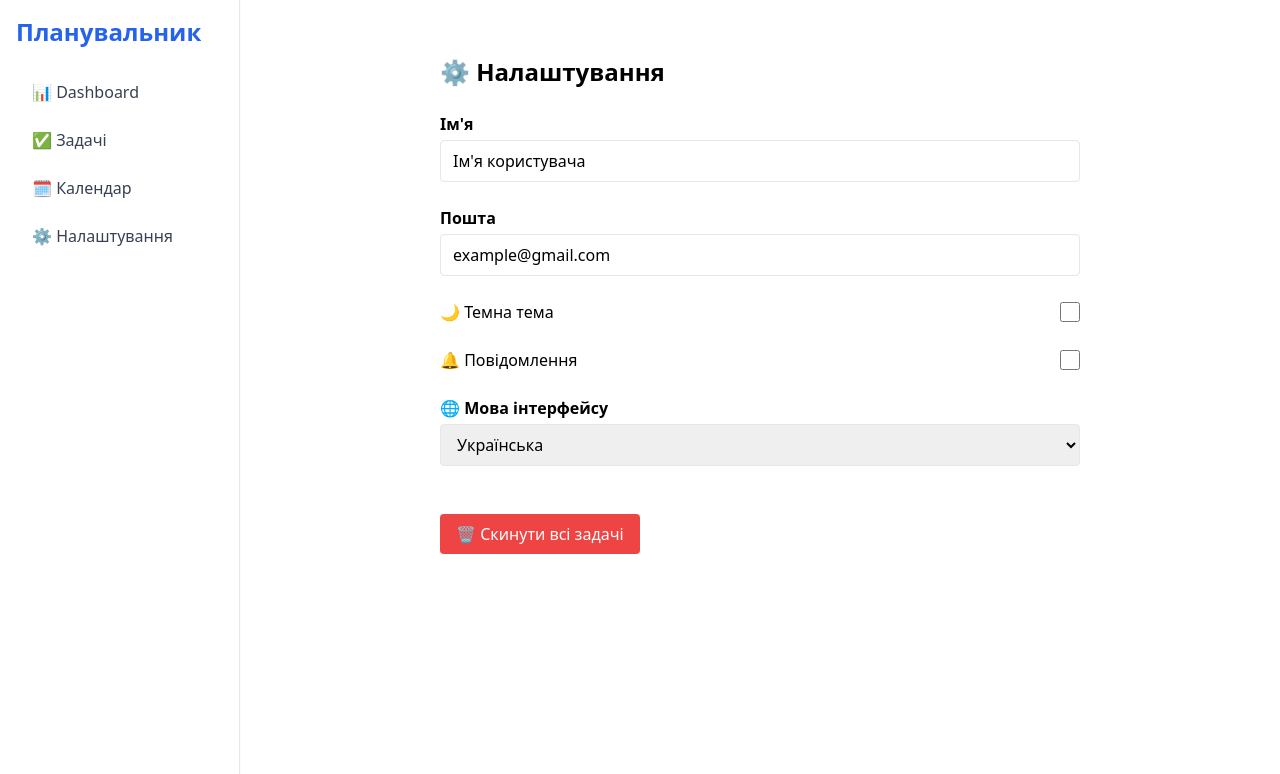
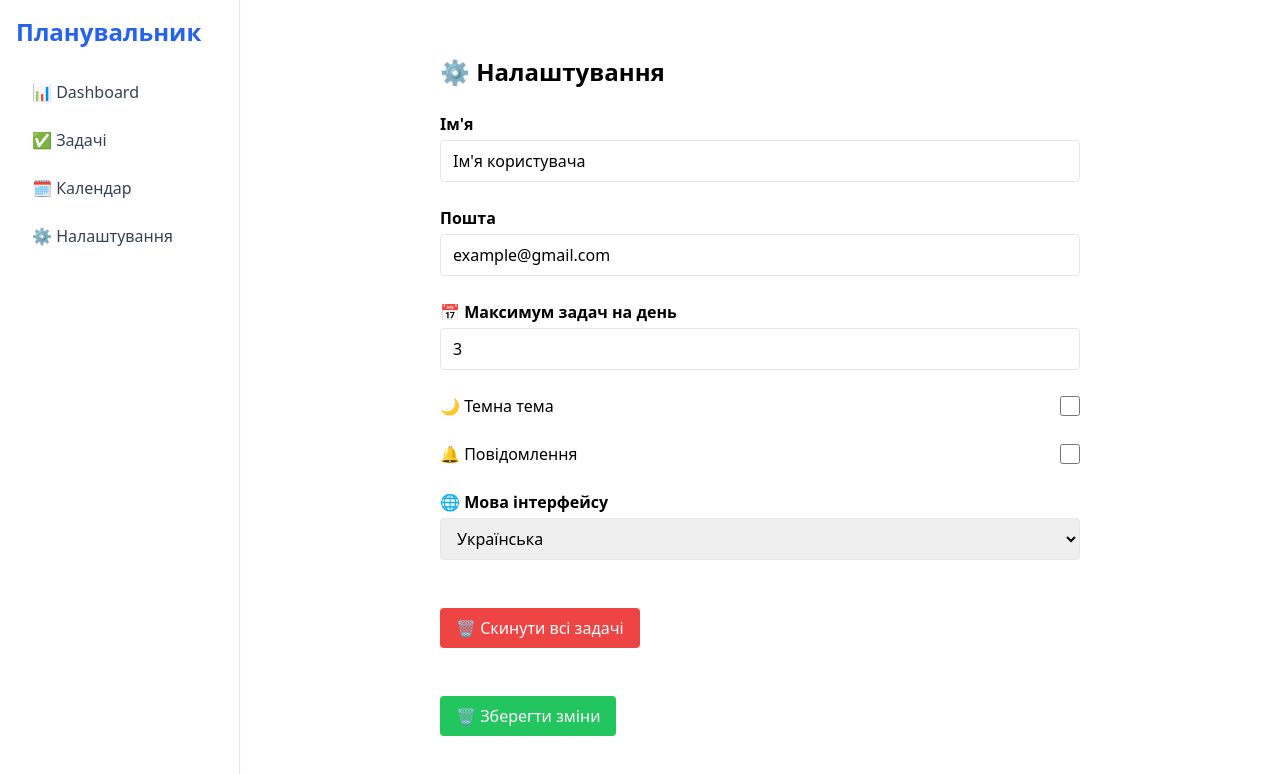
Before and after one commit to PngFormat/taskManager, a React (Create React App) app: page /settings in a window 1280 px wide. Shown: the top 774 px of the page. Built offline with nearby package versions, Linux system fonts and the light colour scheme.

Commit message:
feature: recommendation bestday for task

```diff
--- a/src/App.js
+++ b/src/App.js
@@ -12,6 +12,12 @@ function App() {
         { id: 1, title: "Закончить макет", completed: false, dueDate: "2025-08-29" },
         { id: 2, title: "Купить продукты", completed: true, dueDate: "2025-08-24" },
     ]);
+    const [maxTasksPerDay, setMaxTasksPerDay] = useState(() => {
+        const saved = localStorage.getItem("maxTasksPerDay");
+        return saved ? Number(saved) : 3;
+    })
+
+
 
     const suggestDate = () => {
         const taskCountByDate = {};
@@ -28,8 +34,33 @@ function App() {
         return dayjs().add(1, "day").format("YYYY-MM-DD");
     }
 
+    const getBestDay = () => {
+        const taskCountByDate = {};
+
+        tasks.forEach(task => {
+            taskCountByDate[task.dueDate] = (taskCountByDate[task.dueDate] || 0) + 1;
+        });
+
+        for (let i = 0; i < 7; i++) {
+            const date = dayjs().add(i, "day").format("YYYY-MM-DD");
+            if ((taskCountByDate[date] || 0) < maxTasksPerDay) {
+                return date;
+            }
+        }
+
+        return dayjs().add(1, "day").format("YYYY-MM-DD");
+
+    }
+
     const addTask = ({ title, dueDate }) => {
         const finalDueDate = dueDate || suggestDate();
+
+        const countForDate = tasks.filter((t) => t.dueDate === finalDueDate).length;
+
+        if (countForDate >= maxTasksPerDay) {
+            alert(`❌ Ви вже досягли ліміту задач (${maxTasksPerDay}) на ${finalDueDate}`);
+            return;
+        }
 
         const newTask = {
             id: Date.now(),
@@ -59,6 +90,8 @@ function App() {
         setTasks((prev) => prev.filter((t) => t.id !== id));
     };
 
+    const bestDay = getBestDay();
+
     return (
         <BrowserRouter>
             <Routes>
@@ -71,6 +104,7 @@ function App() {
                                 addTask={addTask}
                                 toggleTask={toggleTask}
                                 deleteTask={deleteTask}
+                                bestDay={bestDay}
                             />
                         }
                     />
@@ -86,7 +120,11 @@ function App() {
                             />
                         }
                     />
-                    <Route path="settings" element={<Settings />} />
+                    <Route path="settings" element={
+                        <Settings
+                            maxTasksPerDay={maxTasksPerDay}
+                            setMaxTasksPerDay={setMaxTasksPerDay}
+                    />} />
                 </Route>
             </Routes>
         </BrowserRouter>
--- a/src/pages/Home.jsx
+++ b/src/pages/Home.jsx
@@ -2,10 +2,13 @@ import { useState } from "react";
 import TaskForm from "../components/TaskForm";
 import TaskList from "../components/TaskList";
 
-export default function Home({ tasks, addTask, toggleTask, deleteTask }) {
+export default function Home({ tasks, addTask, toggleTask, deleteTask, bestDay }) {
 
     return (
         <div className="max-w-3xl mx-auto py-10 px-4">
+            <div className="mb-4 p-3 bg-yellow-100 border border-yellow-300 rounded">
+                🔮 Рекомендуемый день для новой задачи: <strong>{bestDay}</strong>
+            </div>
             <h1 className="text-3xl font-bold mb-6 text-center">🧠 Мій планувальник</h1>
             <TaskForm onAdd={addTask} />
             <TaskList tasks={tasks} onToggle={toggleTask} onDelete={deleteTask} />
--- a/src/pages/Settings.jsx
+++ b/src/pages/Settings.jsx
@@ -1,12 +1,12 @@
-import {useState} from "react";
+import {useEffect, useState} from "react";
 
-export default function Settings() {
+export default function Settings({ maxTasksPerDay, setMaxTasksPerDay }) {
     const [username, setUsername] = useState("Ім'я користувача");
     const [email, setEmail] = useState("example@gmail.com");
     const [darkMode, setDarkMode] = useState(false);
     const [notifications, setNotifications] = useState(true);
     const [language, setLanguage] = useState("ua");
-
+    const [localMaxTasks, setLocalMaxTasks] = useState(maxTasksPerDay);
 
     const handleReset = () => {
         // eslint-disable-next-line no-restricted-globals
@@ -16,7 +16,20 @@ export default function Settings() {
         }
     };
 
+    const handleSave = () => {
+        setMaxTasksPerDay(localMaxTasks);
+        localStorage.setItem("maxTasksPerDay", localMaxTasks.toString());
+        alert("Налаштування збережено!");
+    };
 
+    useEffect(() => {
+        const saveLimit = localStorage.getItem("maxTasksPerDay");
+        if (saveLimit) setMaxTasksPerDay(Number(saveLimit))
+    }, []);
+
+    useEffect(() => {
+        localStorage.setItem("maxTasksPerDay", maxTasksPerDay.toString());
+    },[maxTasksPerDay]);
 
     return (
         <div className="max-w-2xl mx-auto py-10 px-4 space-y-6">
@@ -38,6 +51,21 @@ export default function Settings() {
                     type="email"
                     value={email}
                     onChange={(e) => setEmail(e.target.value)}
+                    className="w-full border rounded px-3 py-2"
+                />
+            </div>
+
+            <div>
+                <label className="block font-semibold mb-1">📅 Максимум задач на день</label>
+                <input
+                    type="number"
+                    min={1}
+                    max={50}
+                    value={localMaxTasks}
+                    onChange={(e) => {
+                        const value = Math.max(1, Math.min(50, Number(e.target.value)));
+                        setLocalMaxTasks(value);
+                    }}
                     className="w-full border rounded px-3 py-2"
                 />
             </div>
@@ -83,6 +111,15 @@ export default function Settings() {
                     🗑 Скинути всі задачі
                 </button>
             </div>
+
+            <div className="pt-6">
+                <button
+                    onClick={handleSave}
+                    className="bg-green-500 text-white px-4 py-2 rounded hover:bg-red-600"
+                >
+                    🗑 Зберегти зміни
+                </button>
+            </div>
         </div>
     )
 
```
